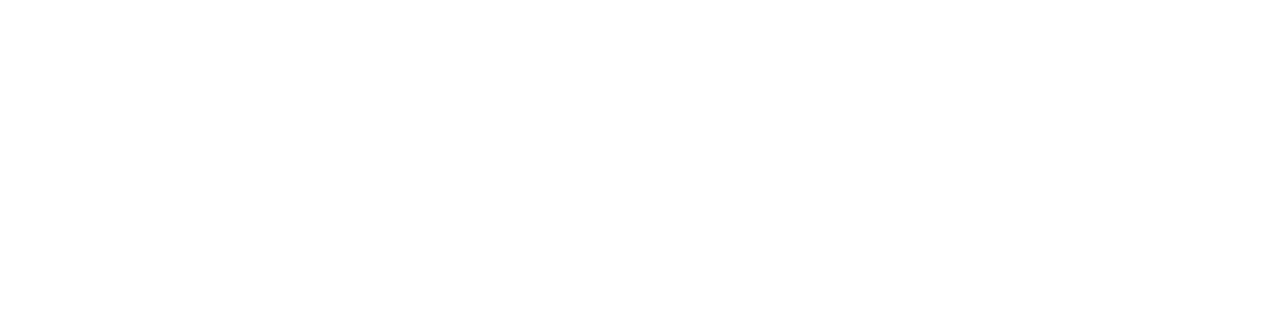
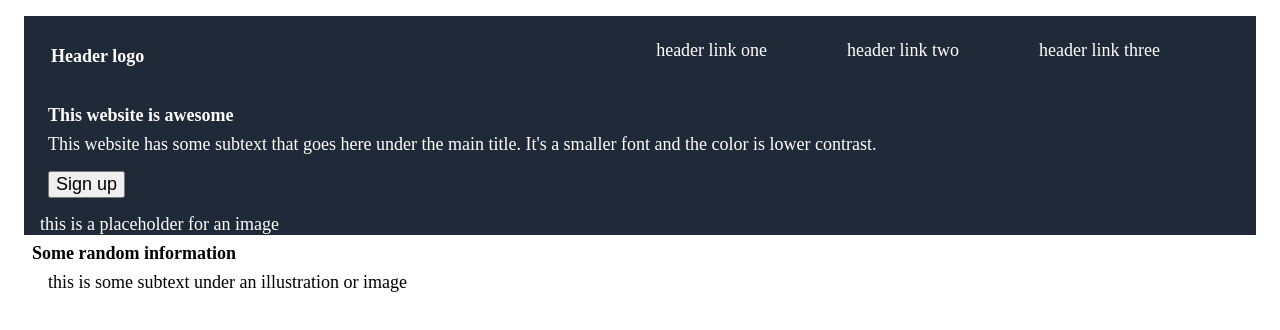
Before and after one commit to VishalGaud/Landing_page_flexbox, a plain HTML site: page index.html in a window 1280 px wide. Drawn offline with Linux system fonts and the light colour scheme.

Commit message:
created and styled navbar

```diff
--- a/index.html
+++ b/index.html
@@ -10,6 +10,39 @@
 </head>
 
 <body>
+    <div class="main">
+        <nav class="nav">
+            <div id="h_log">Header logo</div>
+            <div>
+                <ul class="nav_item">
+                    <li>header link one</li>
+                    <li>header link two</li>
+                    <li>header link three</li>
+                </ul>
+            </div>
+        </nav>
+
+        <div>
+            <div class="left">
+                <h1>This website is awesome</h1>
+                <p>This website has some subtext that goes here under the main title. It's a smaller font and the color
+                    is
+                    lower contrast.</p>
+                <button class="btn">Sign up</button>
+            </div>
+            <div class="right">this is a placeholder for an image</div>
+        </div>
+    </div>
+
+    <div>
+        <h1>Some random information</h1>
+        <div>
+            <div>
+                <div id="box"></div>
+                <p>this is some subtext under an illustration or image</p>
+            </div>
+        </div>
+    </div>
 
 </body>
 
--- a/styl.css
+++ b/styl.css
@@ -0,0 +1,32 @@
+* {
+    margin: 8px;
+    font-size: large;
+}
+
+
+.main {
+    background-color: #1F2937;
+    color: white;
+}
+
+#h_log {
+    margin: 20px 5px;
+    padding: 10px 14px;
+    font-weight: bold;
+}
+
+.nav {
+    display: flex;
+    justify-content: space-between;
+}
+
+.nav div ul li {
+    list-style: none;
+    margin-right: 4rem;
+
+}
+
+.nav_item {
+    display: flex;
+    justify-content: space-between;
+}
```
